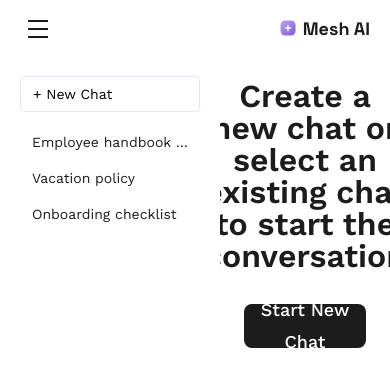
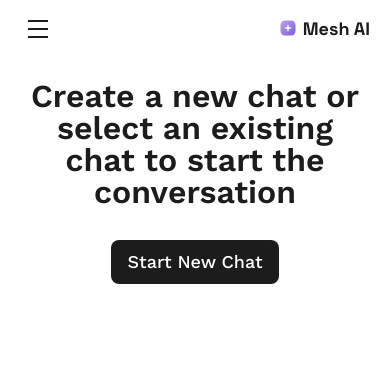
Before and after one commit to kylecammck-hub/ai-se_project_mesh-ai, a React (Vite) app in the folder client/: page /chat in a window 390 px wide. Shown: the top 386 px of the page. Built offline with nearby package versions, Linux system fonts and the light colour scheme.

Commit message:
Make chat sidebar an off-canvas drawer on mobile

```diff
--- a/client/src/pages/Chat/Chat.css
+++ b/client/src/pages/Chat/Chat.css
@@ -257,3 +257,31 @@
 .chat__send:hover {
   opacity: 0.8;
 }
+
+@media (max-width: 768px) {
+  .chat {
+    position: relative;
+    overflow-x: hidden;
+  }
+
+  .chat__sidebar {
+    position: fixed;
+    top: 56px;
+    bottom: 0;
+    left: 0;
+    width: 260px;
+    max-width: 80vw;
+    background-color: #ffffff;
+    transform: translateX(-100%);
+    transition: transform 0.25s ease;
+    z-index: 20;
+  }
+
+  .chat__sidebar_open {
+    transform: translateX(0);
+  }
+
+  .chat__main {
+    width: 100%;
+  }
+}
```
